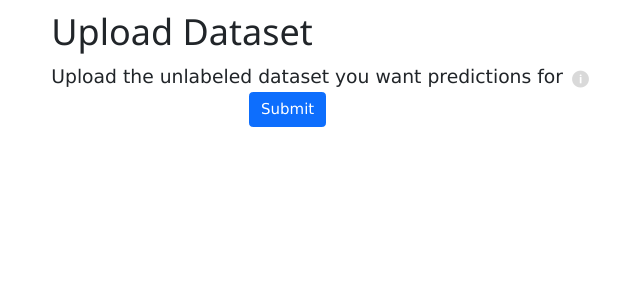
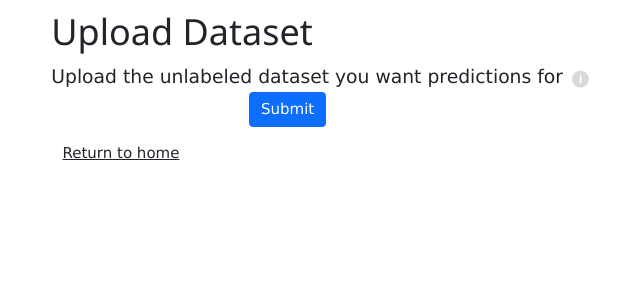
Before and after one commit to quinnwai/caraml, a Django app: page /second-upload/ in a window 1280 px wide. Shown: the part 71-371 px from the top of the page, without its empty margins (30-670 px from the left). Run offline with Django 3.2, Linux system fonts and the light colour scheme; parts of the project's set-up code (start-up, migrations or seed data) failed here and were passed over; some libraries are stand-ins or nearby versions.

Commit message:
home link from predictions

```diff
--- a/caraml/caraml/templates/regressor/second-upload.html
+++ b/caraml/caraml/templates/regressor/second-upload.html
@@ -19,5 +19,6 @@
     {% load crispy_forms_tags %}
     <!-- line below takes all data from FormHelper if FormHelper is named -->
     {% crispy form %}
+    <a href="{% url 'home' %}">Return to home</a>
 </div>
 {% endblock content %}
```
Also changed, not shown: 1 other file.
